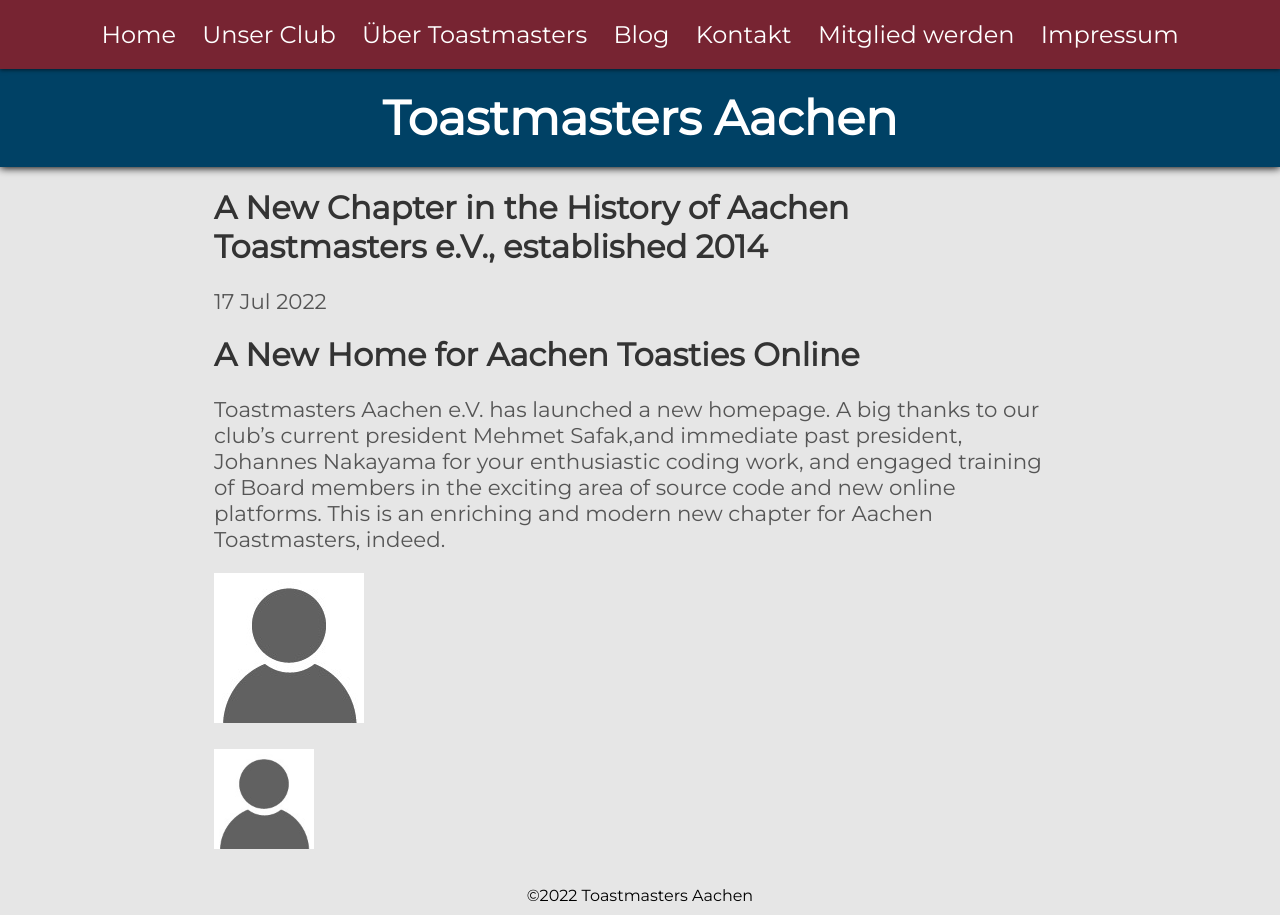
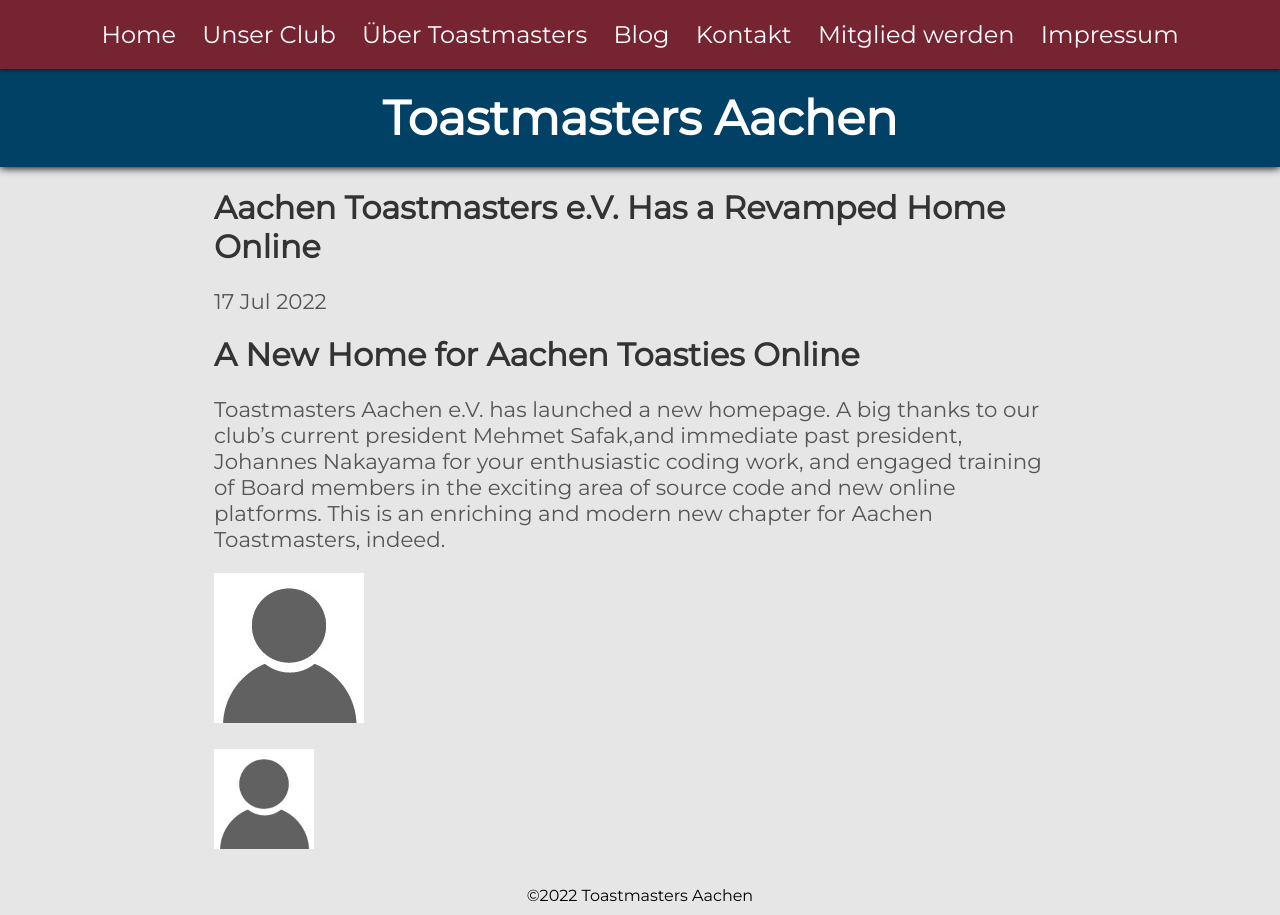
Before and after one commit to toastmasters-aachen/toastmasters-aachen.github.io, a Jekyll site: the page built from _posts/2022-07-17-willkommen-bei-den-toastmasters-aachen.md, in a window 1280 px wide. Built offline with Jekyll 4.4.1, drawn with Linux system fonts in a browser that asks for light colours.

Commit message:
Update 2022-07-17-willkommen-bei-den-toastmasters-aachen.md

```diff
--- a/_posts/2022-07-17-willkommen-bei-den-toastmasters-aachen.md
+++ b/_posts/2022-07-17-willkommen-bei-den-toastmasters-aachen.md
@@ -1,6 +1,6 @@
 ---
 layout: post
-title: "A New Chapter in the History of Aachen Toastmasters e.V., established 2014"
+title: " Aachen Toastmasters e.V. Has a Revamped Home Online"
 category: news
 published: true
 excerpt: "Toastmasters Aachen e.V. is excited to launch a new and improved homepage."
```
